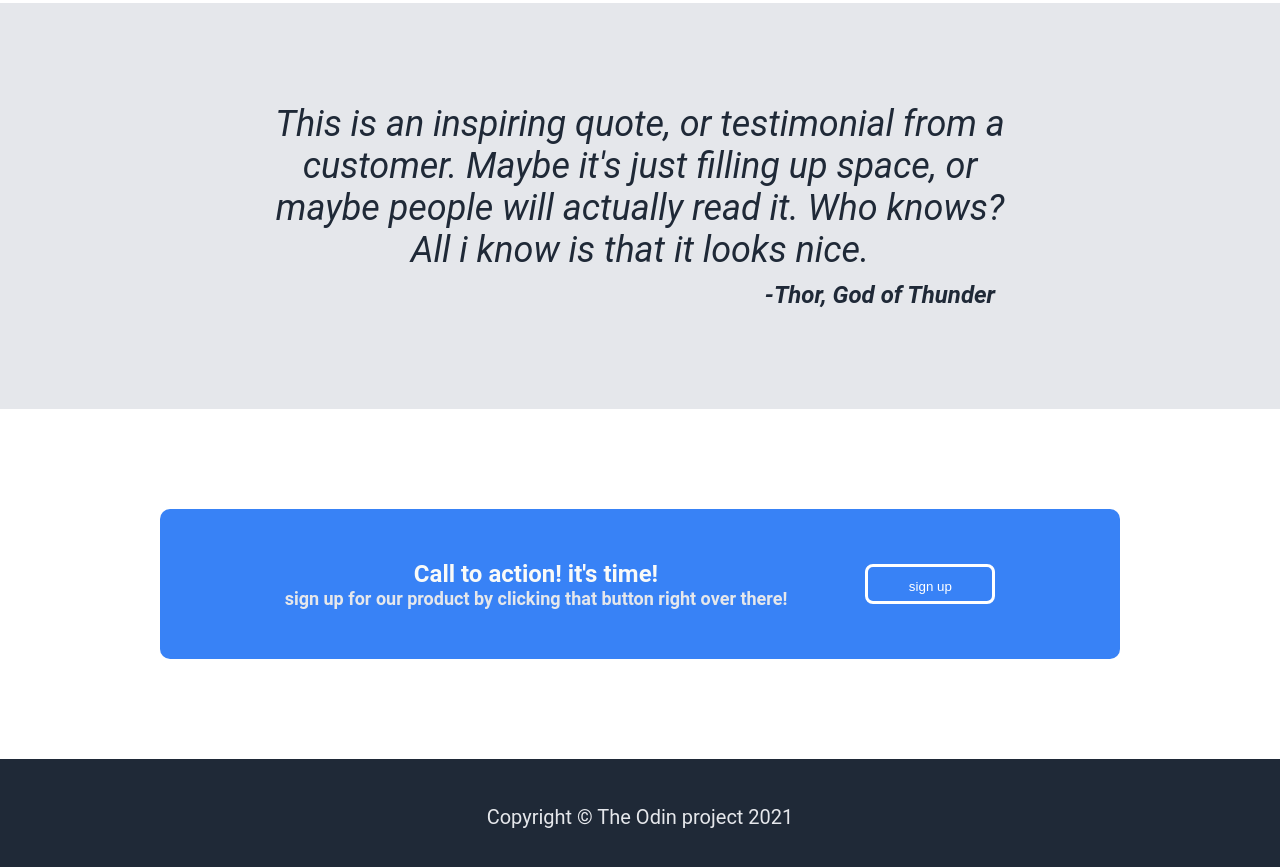
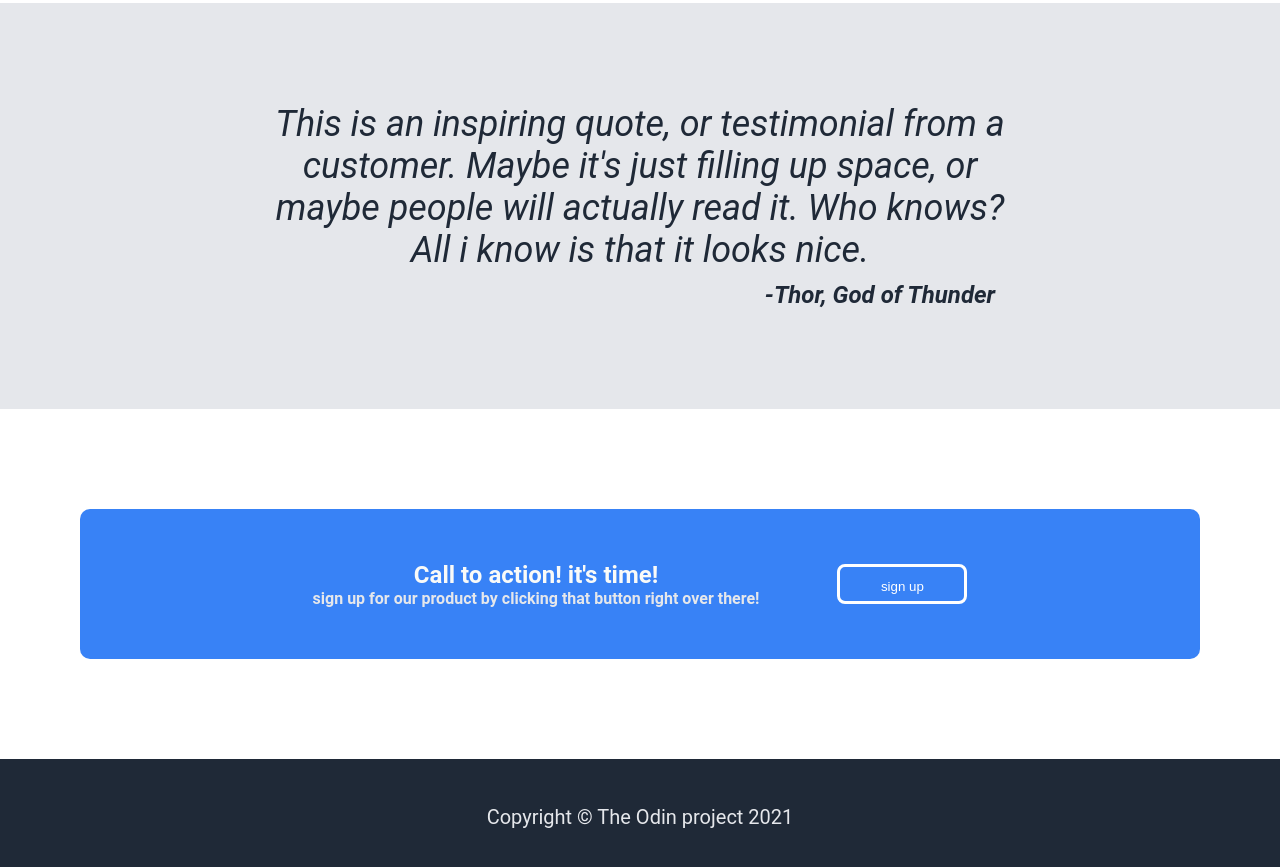
Before and after one commit to coker2019/LANDING-PAGE, a plain HTML site: page index.html in a window 1280 px wide. Shown: the part 956-1823 px from the top of the page. Drawn offline with Linux system fonts and the light colour scheme.

Commit message:
job done for summitted for accessment

```diff
--- a/style.css
+++ b/style.css
@@ -175,7 +175,7 @@ align-items: center;
   background-color: #3882F6;
   margin-left:auto;
   margin-right: auto;
-  width: 60rem;
+  width: 70rem;
   margin-top: 100px;
   height: 150px;
   border-radius: 10px;
@@ -197,7 +197,7 @@ align-items: center;
 }
 .call-act2{
   color: #E5E7EB;
-    font-size: 18PX;
+    font-size: 16PX;
 }
 .but-act{
   border: 3px solid white;
```
